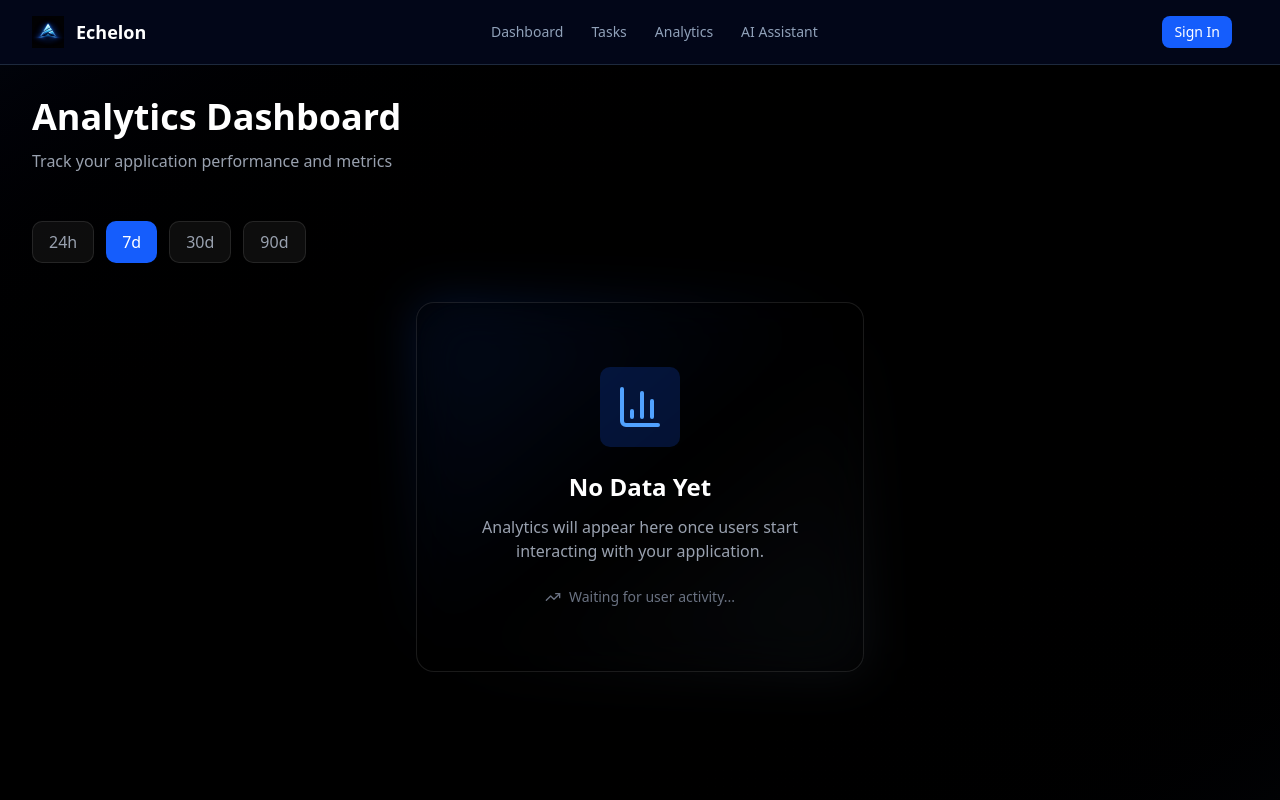
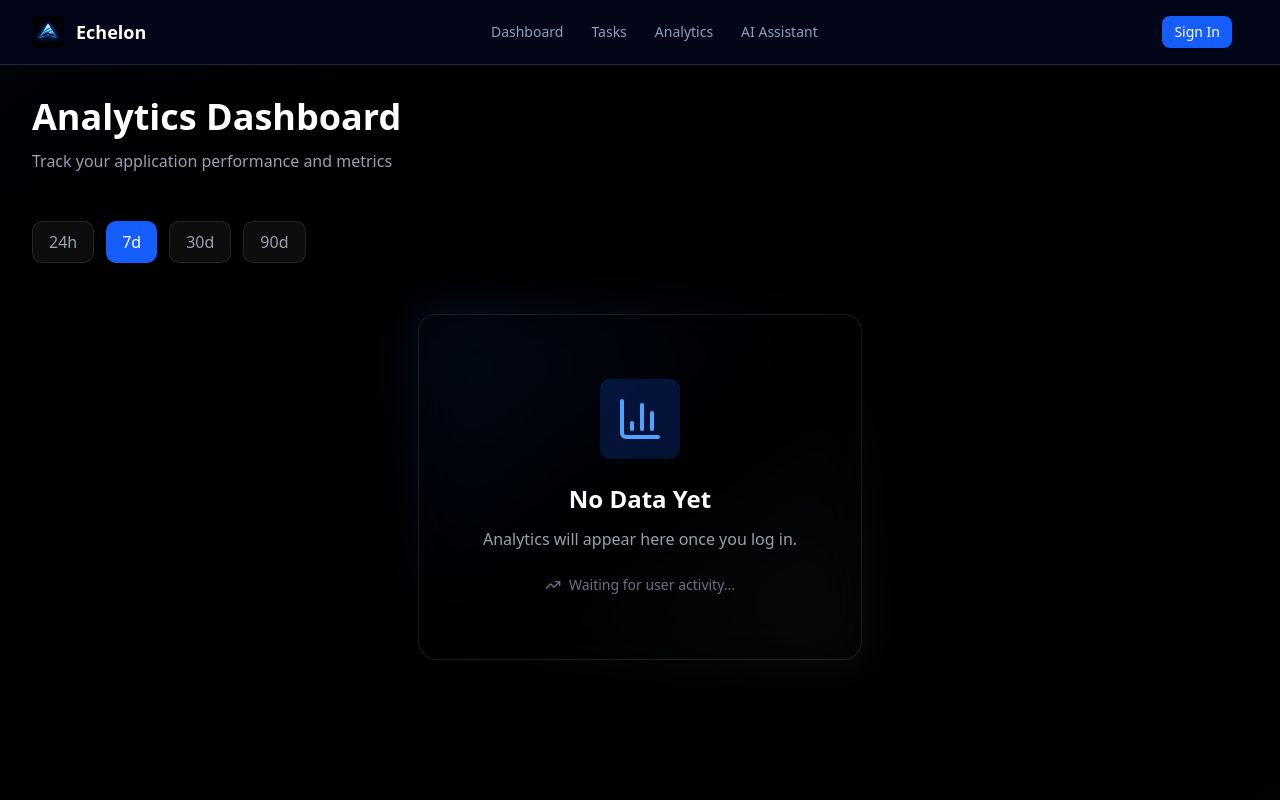
Before and after one commit to DevAnnafi/Echelon, a Next.js app: page /analytics in a window 1280 px wide. Shown: the top 800 px of the page. Built offline with nearby package versions, Linux system fonts and the light colour scheme.

Commit message:
Edited Analytics page

```diff
--- a/src/app/analytics/page.tsx
+++ b/src/app/analytics/page.tsx
@@ -47,7 +47,7 @@ export default function AnalyticsPage() {
               </div>
               <h2 className="text-2xl font-bold mb-3">No Data Yet</h2>
               <p className="text-gray-400 mb-6">
-                Analytics will appear here once users start interacting with your application.
+                Analytics will appear here once you log in.
               </p>
               <div className="flex items-center justify-center gap-2 text-sm text-gray-500">
                 <TrendingUp size={16} />
```
